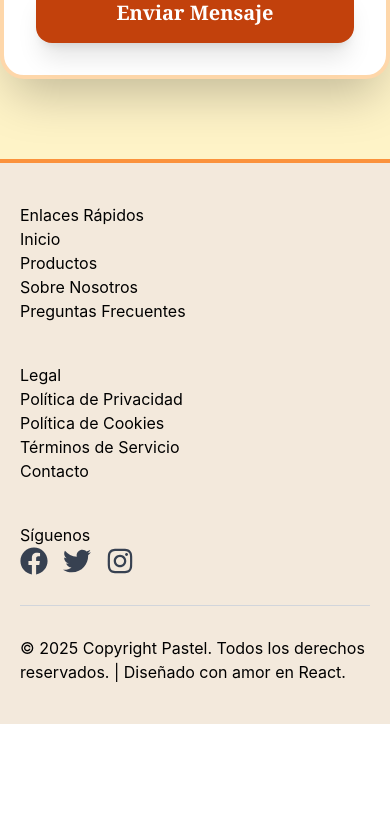
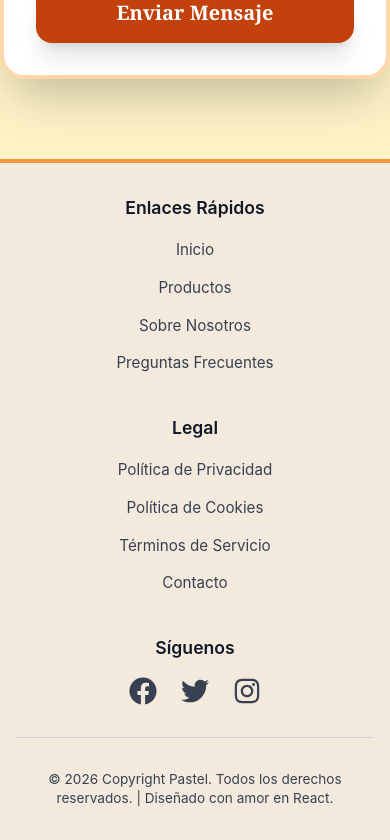
Before and after one commit to Guillermo-Mir/Web-disseny, a React (Vite) app: page /formulari in a window 390 px wide. Shown: the part 1079-1919 px from the top of the page. Before the commit the page ends 1803 px from the top, so only its background shows below. Built offline with nearby package versions, Linux system fonts and the light colour scheme.

Commit message:
Maquetació Mobile First

```diff
--- a/src/Footer.jsx
+++ b/src/Footer.jsx
@@ -6,16 +6,13 @@ class Footer extends React.Component {
     render() {
         return (
           <footer className="main-footer">
-            {/* Línea decorativa superior controlada por SCSS */}
-            <div className="footer-top-bar"></div>
-
             <div className="footer-container">
                 <div className="footer-grid">
 
-                    {/* Sección Enlaces */}
-                    <div className="footer-section">
+                    {/* Enlaces Rápidos */}
+                    <div className="footer-column">
                         <h4>Enlaces Rápidos</h4>
-                        <ul className="footer-links">
+                        <ul className="footer-list">
                             <li><a href="/home">Inicio</a></li>
                             <li><a href="/productos">Productos</a></li>
                             <li><a href="/nosotros">Sobre Nosotros</a></li>
@@ -23,10 +20,10 @@ class Footer extends React.Component {
                         </ul>
                     </div>
 
-                    {/* Sección Legal */}
-                    <div className="footer-section">
+                    {/* Legal */}
+                    <div className="footer-column">
                         <h4>Legal</h4>
-                        <ul className="footer-links">
+                        <ul className="footer-list">
                             <li><a href="/privacidad">Política de Privacidad</a></li>
                             <li><a href="/cookies">Política de Cookies</a></li>
                             <li><a href="/terminos">Términos de Servicio</a></li>
@@ -34,27 +31,28 @@ class Footer extends React.Component {
                         </ul>
                     </div>
 
-                    {/* Sección Redes Sociales */}
-                    <div className="footer-section footer-social">
+                    {/* Redes Sociales */}
+                    <div className="footer-column">
                         <h4>Síguenos</h4>
                         <div className="social-icons">
-                            <a href="https://facebook.com" target="_blank" rel="noopener noreferrer" aria-label="Facebook">
+                            <a href="https://facebook.com" target="_blank" rel="noopener noreferrer">
                                 <FaFacebook size={28} />
                             </a>
-                            <a href="https://twitter.com" target="_blank" rel="noopener noreferrer" aria-label="Twitter">
+                            <a href="https://twitter.com" target="_blank" rel="noopener noreferrer">
                                 <FaTwitter size={28} />
                             </a>
-                            <a href="https://instagram.com" target="_blank" rel="noopener noreferrer" aria-label="Instagram">
+                            <a href="https://instagram.com" target="_blank" rel="noopener noreferrer">
                                 <FaInstagram size={28} />
                             </a>
                         </div>
                     </div>
+
                 </div>
 
                 <hr className="footer-divider" />
 
-                <p className="footer-copyright">
-                    &copy; {new Date().getFullYear()} Copyright Pastel. Todos los derechos reservados. | Diseñado con amor en React.
+                <p className="footer-copy">
+                    &copy; 2026 Copyright Pastel. Todos los derechos reservados. | Diseñado con amor en React.
                 </p>
             </div>
           </footer>
--- a/src/assets/css/footer.scss
+++ b/src/assets/css/footer.scss
@@ -1,108 +1,131 @@
 @import 'variables';
 
-// Requisito: Nitidez
-%sharp-text {
+
+%font-sharpness {
     -webkit-font-smoothing: antialiased;
     -moz-osx-font-smoothing: grayscale;
     text-rendering: optimizeLegibility;
 }
 
 .main-footer {
-    @extend %sharp-text;
+    @extend %font-sharpness;
     background-color: $color-bg-beige;
     width: 100%;
-    padding: 40px 0; // py-10
-    border-top: 4px solid #fb923c; // La línea naranja superior
+    border-top: 0.25rem solid #fb923c;
     font-family: $font-main;
 
+    padding: 2rem 1rem;
+
     .footer-container {
-        // Esto es lo que evita que se pegue a los bordes
-        max-width: 1152px;
+        width: 100%;
         margin: 0 auto;
-        padding: 0 20px;
     }
 
     .footer-grid {
         display: flex;
-        flex-direction: column; // Móvil: uno debajo de otro
-        gap: 40px;
-
-        @media (min-width: 768px) {
-            flex-direction: row; // PC: Uno al lado de otro
-            justify-content: space-between; // Espacio entre columnas
-            text-align: left;
-        }
+        flex-direction: column;
+        gap: 2.5rem;
+        text-align: center;
     }
 
     .footer-column {
         h4 {
             color: $color-primary;
-            font-size: 1.125rem;
+            font-size: 1.1rem;
             font-weight: 600;
-            margin-bottom: 20px;
+            margin-bottom: 1rem;
         }
     }
 
     .footer-list {
         list-style: none;
         padding: 0;
-        margin: 0;
         display: flex;
         flex-direction: column;
-        gap: 12px; // space-y-3
+        gap: 0.8rem;
 
         a {
             text-decoration: none;
             color: $color-text-muted;
-            font-size: 1rem;
+            font-size: 0.95rem;
             transition: color 0.3s;
 
-            // Requisito: CONDICIONAL
             &:hover {
-                @if $color-accent == #d17842 {
-                    color: $color-accent;
-                } @else {
-                    color: darken($color-text-muted, 20%);
-                }
+                @if $color-accent == #d17842 { color: $color-accent; }
+                @else { color: black; }
             }
         }
     }
 
     .social-icons {
         display: flex;
-        gap: 15px;
-        // En tu imagen se ven uno debajo de otro, esto lo pone en fila:
-        flex-direction: row;
+        justify-content: center;
+        gap: 1.5rem;
+        margin-top: 0.5rem;
 
         a {
-            color: #374151;
-            display: flex;
-            align-items: center;
-            transition: transform 0.2s;
-
-            &:hover {
-                color: $color-accent;
-                transform: translateY(-3px);
-            }
+            color: $color-text-muted;
+            &:hover { color: $color-accent; }
         }
     }
 
     .footer-divider {
         border: 0;
-        border-top: 1px solid #d1d5db;
-        margin: 30px 0;
+        border-top: 0.0625rem solid #d1d5db;
+        margin: 2rem 0;
     }
 
     .footer-copy {
         text-align: center;
+        font-size: 0.85rem;
         color: $color-text-muted;
-        font-size: 0.875rem;
+        line-height: 1.4;
     }
 
-    // Requisito: BUCLE
-    @for $i from 1 through 3 {
-        .footer-spacing-#{$i} {
-            margin-bottom: $i * 10px;
+
+    @media (min-width: 768px) {
+        padding: 3rem 2rem;
+
+        .footer-grid {
+            flex-direction: row;
+            flex-wrap: wrap;
+            justify-content: space-around;
+            text-align: left;
+        }
+
+        .footer-column {
+            flex: 1 1 40%;
+        }
+
+        .social-icons {
+            justify-content: flex-start;
+        }
+    }
+
+
+    @media (min-width: 1024px) {
+        .footer-container {
+            max-width: 1024px;
+        }
+
+        .footer-grid {
+            flex-wrap: nowrap;
+            justify-content: space-between;
+        }
+
+        .footer-column {
+            flex: 1;
+
+            h4 {
+                font-size: 1.25rem;
+            }
         }
     }
 }
+
+
+@for $i from 1 through 3 {
+    .m-mobile-#{$i} {
+        margin-bottom: #{$i}rem;
+    }
+}
```
